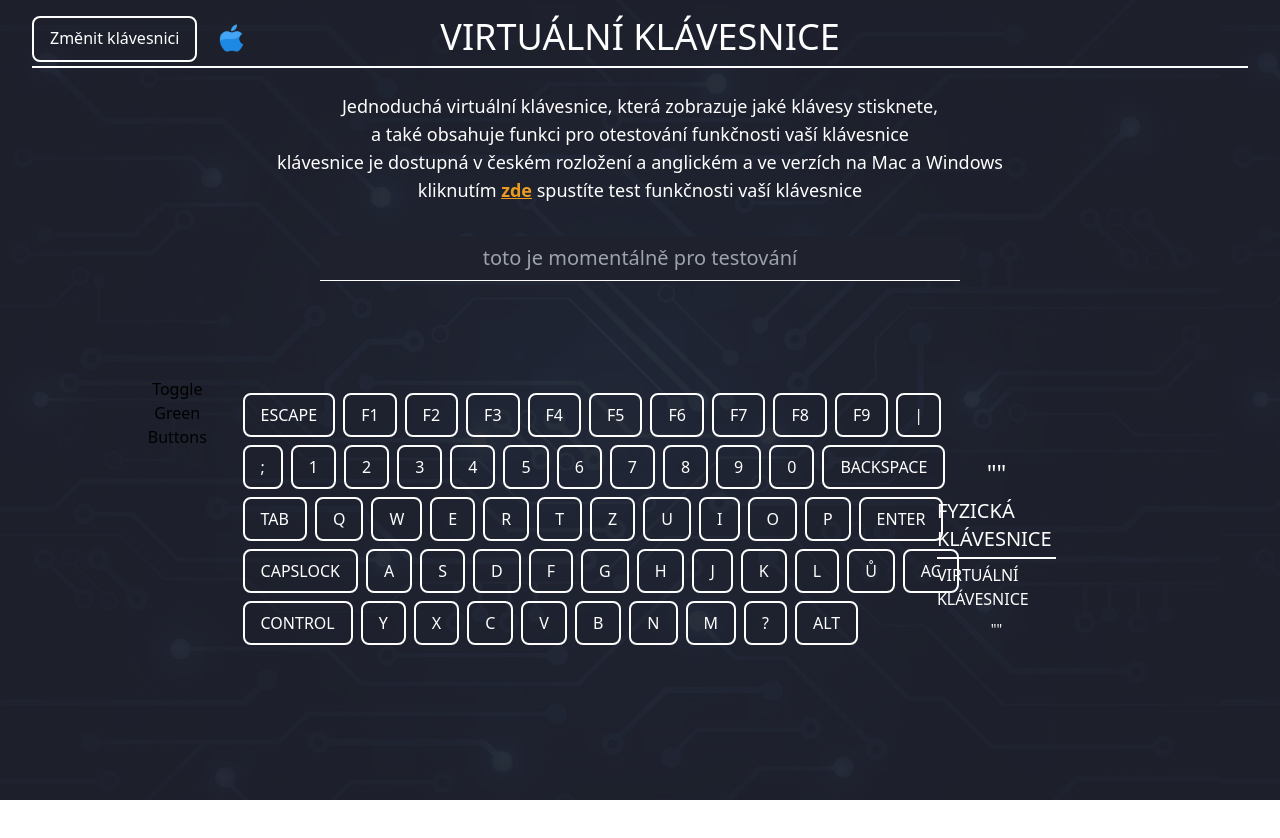
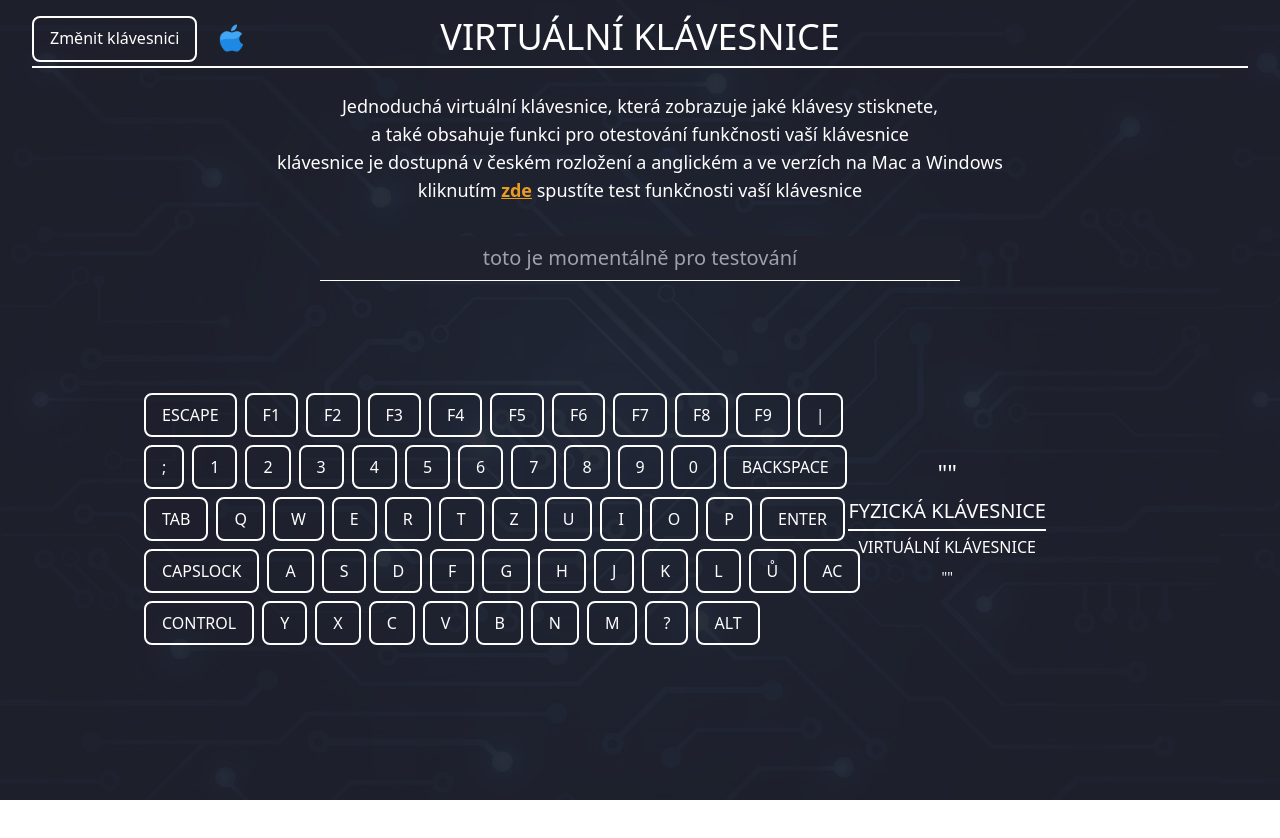
Before and after one commit to OndrejLosensky/virtual-keyboard, a React (Create React App) app: page / in a window 1280 px wide. Shown: the top 838 px of the page. Built offline with nearby package versions, Linux system fonts and the light colour scheme; the HTML template or start-up script is replaced by a standard one.

Commit message:
přesunutí popisku

```diff
--- a/src/header/Header.js
+++ b/src/header/Header.js
@@ -12,13 +12,7 @@ const Header = () => {
                 </h1>
             </div>
             <div>
-                <p className="text-foreColorWhite pt-6  text-center text-lg font-thin">
 
-                    Jednoduchá virtuální klávesnice, která zobrazuje jaké klávesy stisknete,<br/>
-                    a také obsahuje funkci pro otestování funkčnosti vaší klávesnice <br/>
-                    klávesnice je dostupná v českém rozložení a anglickém a ve verzích na Mac a Windows <br/>
-                    kliknutím <span className="cursor-pointer text-foreColorOrange font-semibold" onClick={() => setIsGreenToggleOn(!isGreenToggleOn)} style={{ textDecoration: "underline" }}> zde</span> spustíte test funkčnosti vaší klávesnice
-                </p>
             </div>
        </div>
 
--- a/src/keyboard/Keyboard.js
+++ b/src/keyboard/Keyboard.js
@@ -85,7 +85,18 @@ const Keyboard = () => {
 
     return (
         <div>
+
+            <p className="text-foreColorWhite pt-6  text-center text-lg font-thin">
+
+              Jednoduchá virtuální klávesnice, která zobrazuje jaké klávesy stisknete,<br/>
+              a také obsahuje funkci pro otestování funkčnosti vaší klávesnice <br/>
+              klávesnice je dostupná v českém rozložení a anglickém a ve verzích na Mac a Windows <br/>
+              kliknutím <span className="cursor-pointer text-foreColorOrange font-semibold" onClick={() => setIsGreenToggleOn(!isGreenToggleOn)} style={{ textDecoration: "underline" }}> zde</span> spustíte test funkčnosti vaší klávesnice
+
+            </p>
+
             <InputKeyboard inputValue={inputValue} setInputValue={setInputValue} />
+
                 <div className="flex justify-start h-screen tablet:pt-12 tablet:px-16 laptop:pt-24 laptop:px-32 bigScreen:px-80 bigScreen:pt- items-start ">
                  <div className="text-white rounded-lg text-foreColorWhite
                      absolute left-0 top-0 ml-8 mt-4 flex flex-row">
@@ -99,10 +110,6 @@ const Keyboard = () => {
                       </div>
 
                   </div>
-
-                  <button onClick={() => setIsGreenToggleOn(!isGreenToggleOn)}>
-                  Toggle Green Buttons
-                  </button>
 
                     <div className=" h-[45%] w-[60%] flex flex-col gap-2 px-4 pt-4">
                         {/* Vrchní řada znaků ESC - F9*/}
```
